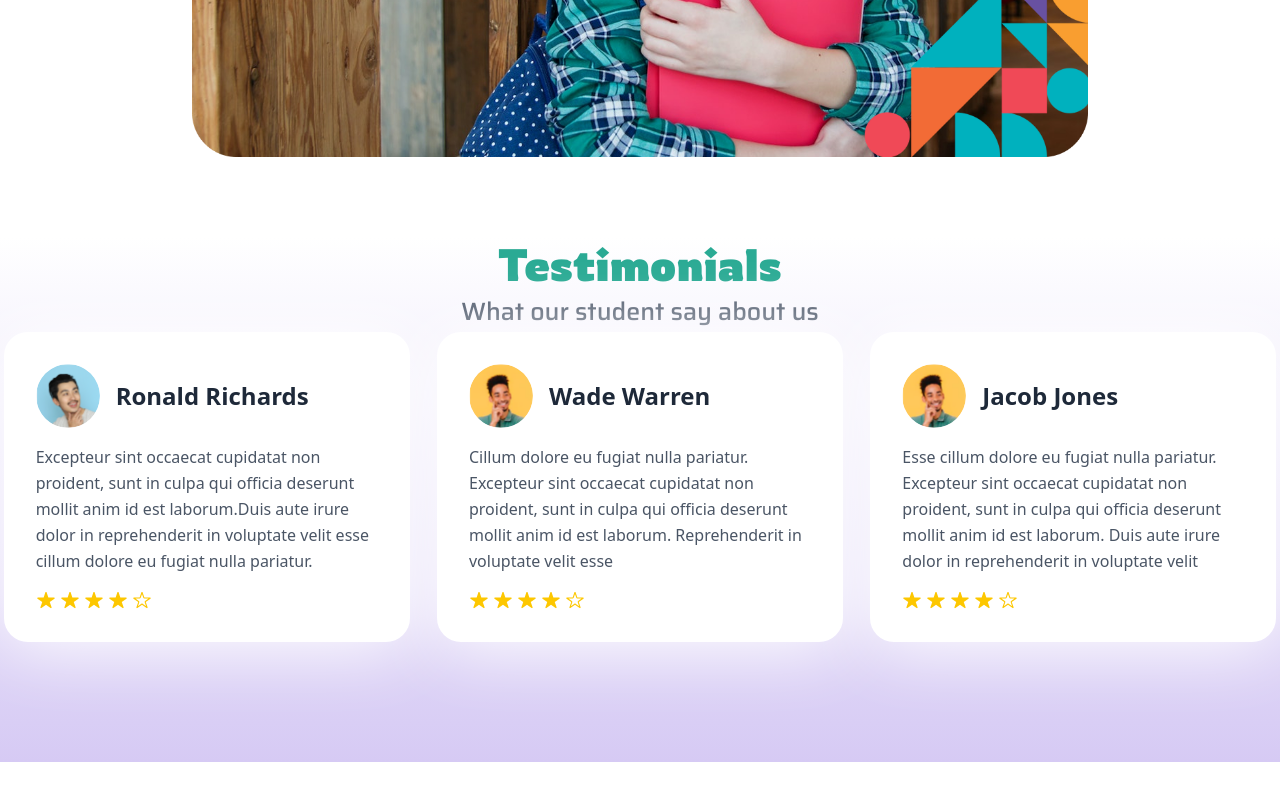
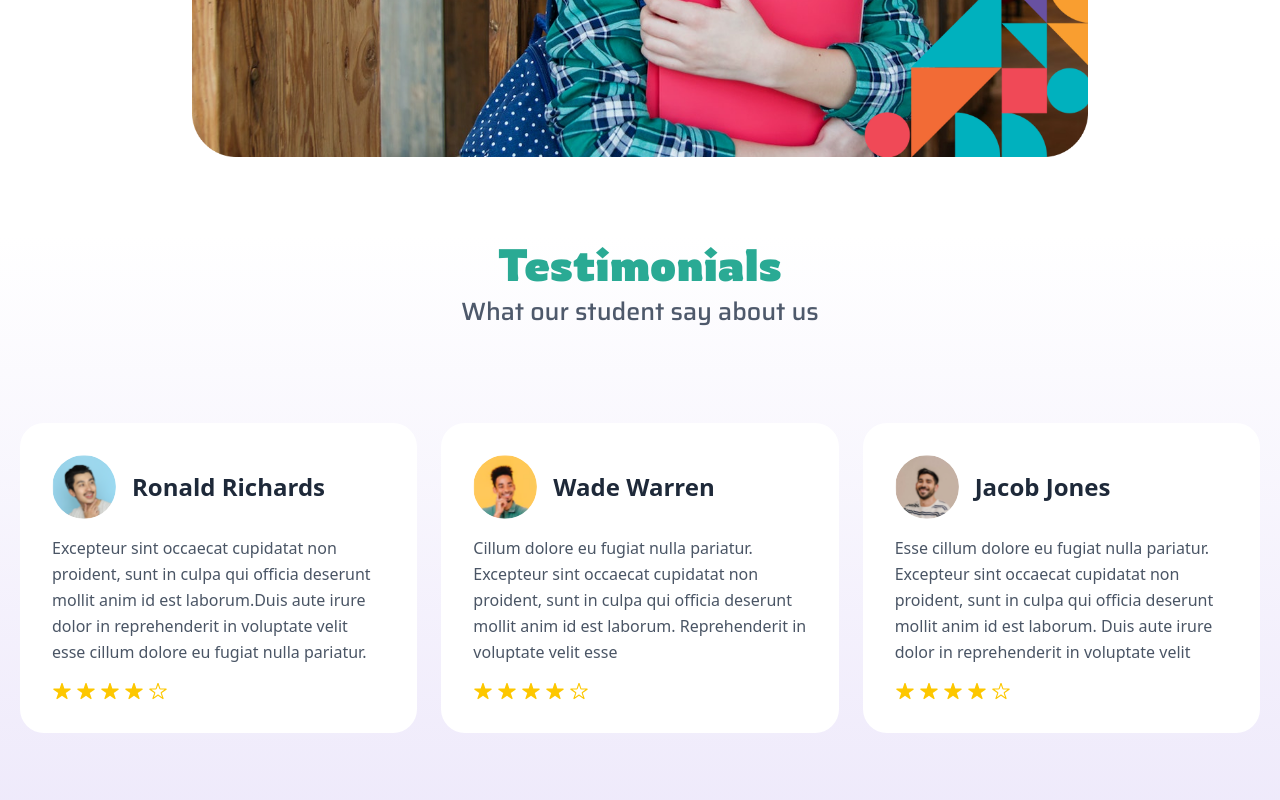
Before and after one commit to alma-mahmud/Edujarr-Education, a React (Vite) app: page / in a window 1280 px wide. Shown: the part 5086-5886 px from the top of the page. Before the commit the page ends 5848 px from the top, so only its background shows below. Built offline with nearby package versions, Linux system fonts and the light colour scheme.

Commit message:
testimonials-card-change

```diff
--- a/src/components/Testimonials/Testimonials.jsx
+++ b/src/components/Testimonials/Testimonials.jsx
@@ -1,7 +1,8 @@
 import React from 'react'
 import testimonials1 from '../../assets/Images/Testimonials/testimonials1.png'
 import testimonials2 from '../../assets/Images/Testimonials/testimonials2.png'
-import testimonials3 from '../../assets/Images/Testimonials/testimonials2.png'
+import testimonials3 from '../../assets/Images/Testimonials/testimonials3.png'
+import testimonials4 from '../../assets/Images/Testimonials/testimonials4.png'
 import { IoIosStar, IoIosStarOutline } from "react-icons/io";
 
 
@@ -31,24 +32,27 @@ function Testimonials() {
 ];
   return (
     <>
-    <section className=' pb-10 lg:pb-30 bg-gradient-to-b from-white to-[#D6CAF4]'>
+    <section className=' pb-10 px-5 lg:pb-30 bg-linear-to-b from-white to-[rgba(214,202,244,0.43)]'>
         <div>
             <div className='text-center'>
                 <h3 className='text-[#2AAA94] text-[30px] lg:text-[45px] font-rowdies leading-13.75 font-bold'>Testimonials</h3>
-                <p className='text-[#4E596B] text-[18px] lg:text-[25px] font-saira font-medium leading-10'>What our student say about us</p>
+                <p className='text-[#4E596B] text-[18px] lg:text-[25px] font-saira font-medium leading-10 pb-10 lg:pb-22.75'>What our student say about us</p>
             </div>
-            <div className='grid grid-cols-1 md:grid-cols-2 lg:grid-cols-3 gap-6 lg:gap-5'>
-                {testimonialsData.map((testimonial) => (
+            <div className='grid grid-cols-1 md:grid-cols-2 lg:grid-cols-3 gap-4 lg:gap-6 max-w-[1624px] mx-auto'>
+  {testimonialsData.map((testimonial, index) => (
     <div
       key={testimonial.id}
-                    className='bg-white rounded-3xl p-6 lg:p-8 max-w-101.5 mx-auto w-full'
-                    style={{ filter: 'drop-shadow(0px 4px 35px #FFFFFF)' }}
+      className='bg-white rounded-3xl p-6 lg:p-8 w-full transform transition-all duration-300 hover:-translate-y-2 hover:shadow-2xl animate-fadeInUp'
+      style={{
+        filter: 'drop-shadow(0px 4px 35px rgba(255, 255, 255, 0.1))',
+        animationDelay: `${index * 0.1}s`
+      }}
     >
       <div className='flex items-center gap-4 mb-4'>
         <img
           src={testimonial.image}
           alt={testimonial.name}
-                        className='w-12 h-12 sm:w-14 sm:h-14 lg:w-16 lg:h-16 rounded-full object-cover'
+          className='w-12 h-12 sm:w-14 sm:h-14 lg:w-16 lg:h-16 rounded-full object-cover transition-transform duration-300 hover:scale-110'
         />
         <h3 className='text-lg sm:text-xl lg:text-2xl font-bold text-gray-800'>
           {testimonial.name}
@@ -60,11 +64,11 @@ function Testimonials() {
       </p>
 
       <div className='flex gap-1'>
-                      {[...Array(5)].map((_, index) => (
-                        index < testimonial.rating ? (
-                          <IoIosStar key={index} className='text-yellow-400 text-lg sm:text-xl' />
+        {[...Array(5)].map((_, i) => (
+          i < testimonial.rating ? (
+            <IoIosStar key={i} className='text-yellow-400 text-lg sm:text-xl' />
           ) : (
-                          <IoIosStarOutline key={index} className='text-yellow-400 text-lg sm:text-xl' />
+            <IoIosStarOutline key={i} className='text-yellow-400 text-lg sm:text-xl' />
           )
         ))}
       </div>
--- a/src/index.css
+++ b/src/index.css
@@ -49,3 +49,19 @@ nav .nav_btn .signup {
 .translate-x-0 {
   transform: translateX(0);
 }
+/* Test */
+@keyframes fadeInUp {
+  from {
+    opacity: 0;
+    transform: translateY(20px);
+  }
+  to {
+    opacity: 1;
+    transform: translateY(0);
+  }
+}
+
+.animate-fadeInUp {
+  animation: fadeInUp 0.5s ease-out forwards;
+  opacity: 0;
+}
```
Also changed, not shown: src/assets/Images/Testimonials/testimonials4.png (added). Lines whose indentation alone changed are shown as unchanged.
